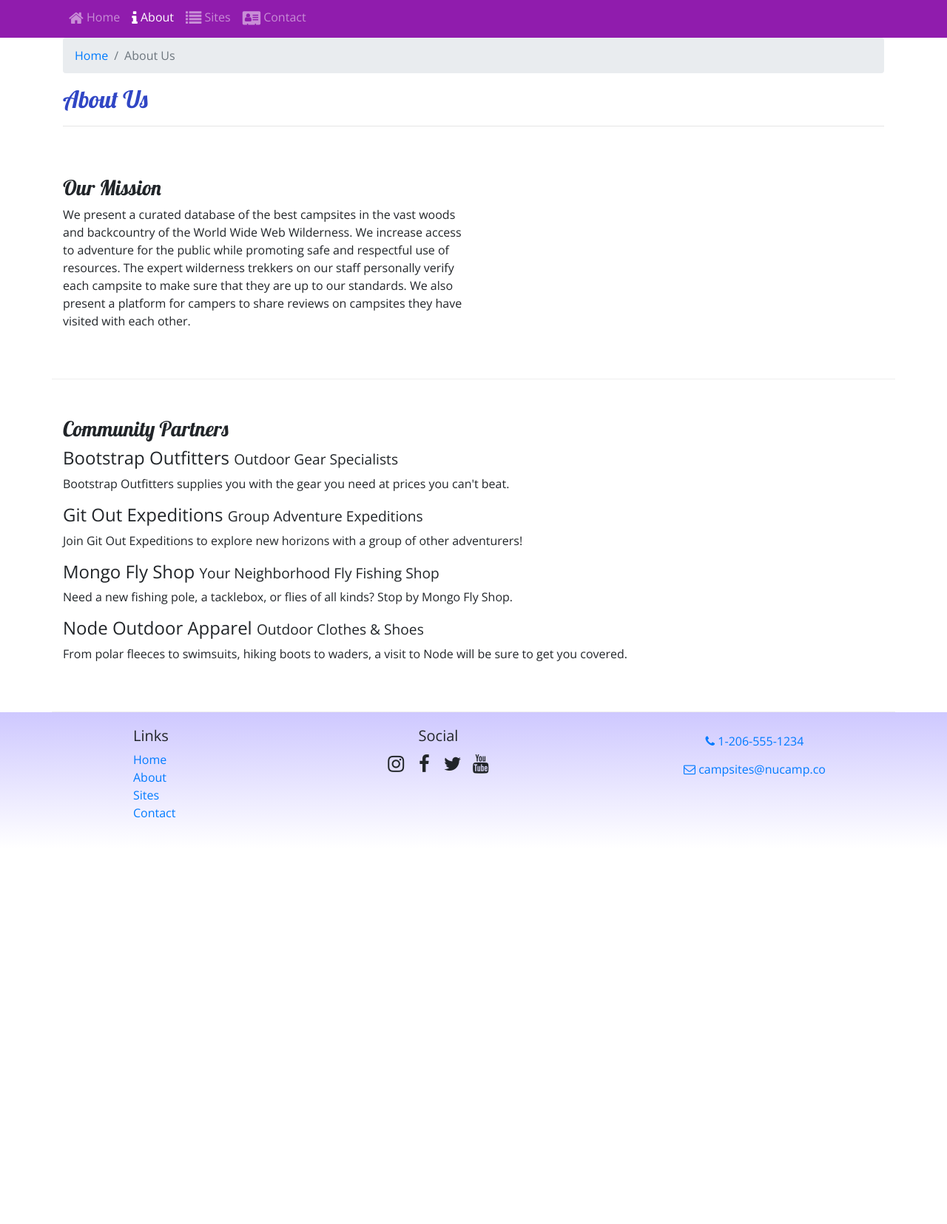
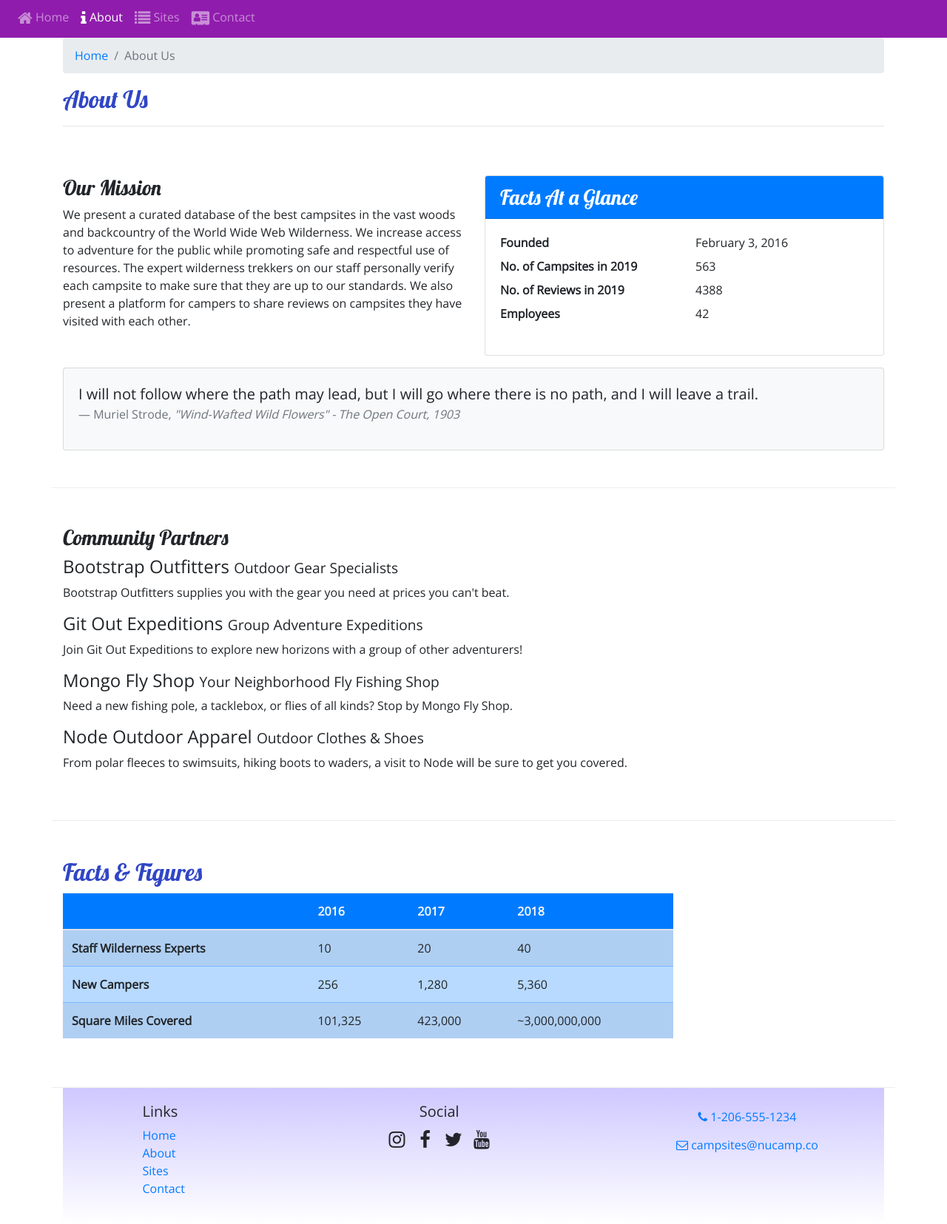
Before and after one commit to gmnoe/greg-bootstrap-nucamp, a website: page aboutus.html in a window 1280 px wide. Shown: the part 167-1822 px from the top of the page at 74% size. Before the commit the page ends 1314 px from the top, so only its background shows below. Drawn offline with nearby package versions, Linux system fonts and the light colour scheme.

Commit message:
Tables and Cards

```diff
--- a/aboutus.html
+++ b/aboutus.html
@@ -28,11 +28,9 @@
     </header>
 
     <nav class="navbar navbar-expand-sm navbar-dark sticky-top">
-        <div class="container">
-            <button class="navbar-toggler ml-auto" type="button"
-            data-toggle="collapse" data-target="nucampNavbar">
-                <span class="navbar-toggler-icon"></span>
-            </button>
+        <button class="navbar-toggler ml-auto" type="button" data-toggle="collapse" data-target="#nucampNavbar">
+            <span class="navbar-toggler-icon"></span>
+        </button>
             <div class="collapse navbar-collapse" id="nucampNavbar">
                 <ul class="navbar-nav">
                     <li class="nav-item"><a class="nav-link" href="index.html"><i class="fa fa-home fa-lg"></i> Home</a></li>
@@ -59,10 +57,38 @@
         <div class="row row-content">
             <div class="col-sm-6">
                 <h3>Our Mission</h3>
-                <p>We present a curated database of the best campsites in the vast woods and backcountry of the World Wide Web Wilderness. We increase access to adventure for the public while promoting safe and respectful use of resources. The expert wilderness trekkers on our staff personally verify each campsite to make sure that they are up to our standards. We also present a platform for campers to share reviews on campsites they have visited with each other.</p>
+                <p>We present a curated database of the best campsites in the vast woods and backcountry of the World Wide Web Wilderness. We increase access to adventure for the public while promoting safe and respectful use of resources. The expert wilderness trekkers on our staff personally verify each campsite to make sure that they are up to our standards. We also present a platform for campers to share reviews on campsites they have visited with  each other.</p>
+            </div>
+            <div class="col-sm-6">
+                <div class="card">
+                    <h3 class="card-header bg-primary text-white">Facts At a Glance</h3>
+                    <div class="card-body">
+                        <dl class="row">
+                            <dt class="col-6">Founded</dt>
+                            <dd class="col-6">February 3, 2016</dd>
+                            <dt class="col-6">No. of Campsites in 2019</dt>
+                            <dd class="col-6">563</dd>
+                            <dt class="col-6">No. of Reviews in 2019</dt>
+                            <dd class="col-6">4388</dd>
+                            <dt class="col-6">Employees</dt>
+                            <dd class="col-6">42</dd>
+                        </dl>
+                    </div>
+                </div>
+            </div>
+            <div class="col">
+                <div class="card bg-light mt-3">
+                    <blockquote class="blockquote card-body">
+                        <p class="mb-0">I will not follow where the path may lead, but I will go where there is no path, and I will leave a trail.</p>
+                        <footer class="blockquote-footer">Muriel Strode,
+                            <cite title="Source Title">"Wind-Wafted Wild Flowers" -
+                                The Open Court, 1903
+                            </cite>
+                        </footer>
+                    </blockquote>
+        		</div>
             </div>
         </div>
-
         <div class="row row-content">
             <div class="col">
                 <h3>Community Partners</h3>
@@ -76,9 +102,46 @@
                 <p class="d-none d-sm-block">From polar fleeces to swimsuits, hiking boots to waders, a visit to Node will be sure to get you covered.</p>
             </div>
         </div>
-    </div>
 
-    <footer>
+        <div class="row row-content">
+            <div class="col-sm-9">
+            	<h2>Facts &amp; Figures</h2>
+            	<div class="table-responsive">
+               	    <table class="table table-striped">
+	                    <thead>
+	                        <tr class="bg-primary text-light">
+	                            <th></th>
+	                            <th>2016</th>
+	                            <th>2017</th>
+	                            <th>2018</th>
+	                        </tr>
+                    	</thead>
+	                    <tbody class="table-primary">
+                            <tr>
+                                <th>Staff Wilderness Experts</th>
+                                <td>10</td>
+                                <td>20</td>
+                                <td>40</td>
+                            </tr>
+                            <tr>
+                                <th>New Campers</th>
+                                <td>256</td>
+                                <td>1,280</td>
+                                <td>5,360</td>
+                            </tr>
+                            <tr>
+                                <th>Square Miles Covered</th>
+                                <td>101,325</td>
+                                <td>423,000</td>
+                                <td>~3,000,000,000</td>
+                            </tr>
+                        </tbody>
+                    </table>
+                </div>
+            </div>
+       </div>
+
+    <footer class="site-footer">
         <div class="container">
             <div class="row">
                 <div class="col-4 col-sm-2 offset-1">
--- a/css/styles.css
+++ b/css/styles.css
@@ -14,7 +14,7 @@ header h2 {
     color: #CEC8FF;
 }
 
-footer {
+.site-footer {
     background-image: linear-gradient(#CEC8FF, white);
     padding: 20px 0;
 }
```
Also changed, not shown: contactus.html (+1 -1 lines), index.html (+4 -6 lines).
